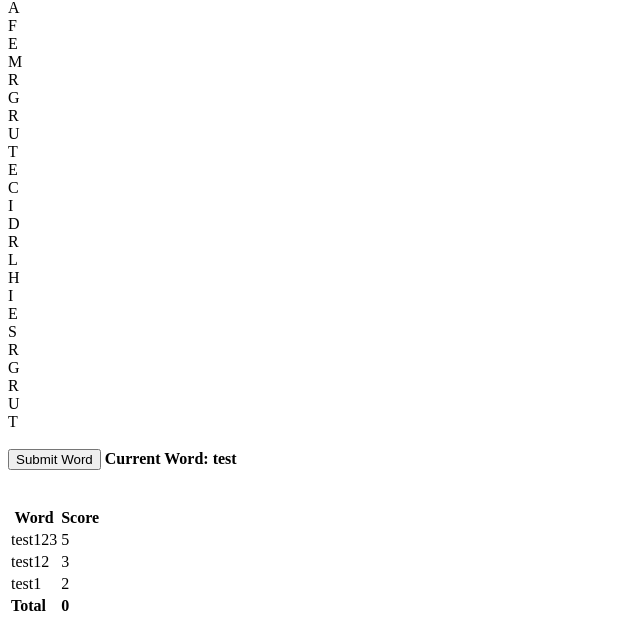
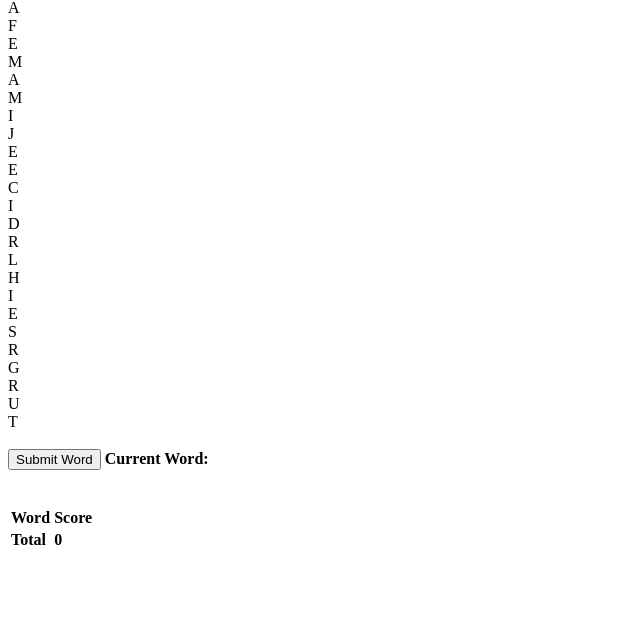
Before and after one commit to Lyddem/Boggle, a React app: page / in a window 1280 px wide. Shown: the part 331-952 px from the top of the page, without its empty margins (0-640 px from the left). After the commit the page ends 891 px from the top, so only its background shows below. Built offline with nearby package versions, Linux system fonts and the light colour scheme; the HTML template or start-up script is replaced by a standard one.

Commit message:
currentWord reset

```diff
--- a/src/components/App.jsx
+++ b/src/components/App.jsx
@@ -8,9 +8,10 @@ class App extends React.Component {
     this.state = {
       total: 0,
       color: '#FFF',
-      currentWord: 'test',
-      urrenWord: [],
-      data: ['test123','test12','test1'],
+      currentWord: '',
+      // currenWord: [],
+      color_white: true,
+      data: [],
       board1: [],
       board2: [],
       board3: [],
@@ -77,12 +78,15 @@ class App extends React.Component {
     }
 
   clicked(event) {
-    console.log('EVENT', event.target.innerText);
+    // console.log('Text', event.target.innerText);
+    let letter = event.target.innerText;
     event.target.style.backgroundColor = "#ACCEEC";
-     //change background color
+    //change background color
     let newColor= this.state.color === "#FFF" ? "#ACCEEC" : "#FFF";
     this.setState({ color: newColor });
     // add letter to currentWord
+    this.setState({currentWord: this.state.currentWord + letter})
+    console.log('currentWord', this.state.currentWord);
     //if color is not white, subtract - deselect
   }
 
@@ -115,7 +119,7 @@ class App extends React.Component {
       this.setState({ total: this.state.total += 11 });
     }
     //deselect(background color --> white)
-    this.setState({ color: '#FFF'})
+    this.setState({ color: '#FFF', currentWord: '' })
   }
 
   render () {
@@ -134,9 +138,9 @@ class App extends React.Component {
             })}
           </div>
           <div className="row">
-          {this.state.board5.map((letter, index) => {
+          {this.state.board2.map((letter, index) => {
             return (
-              <div className="btn" onClick={() => this.clicked(e)} style={{background:this.state.color}}> {letter}
+              <div className="btn" onClick={(e) => {this.clicked(e)}}> {letter}
               </div>
             )
           })}
@@ -144,8 +148,7 @@ class App extends React.Component {
           <div className="row">
           {this.state.board3.map((letter, index) => {
             return (
-              <div className="btn" value={letter} onClick={() => this.clicked({letter})}>
-                <span>{letter}</span>
+              <div className="btn" onClick={(e) => {this.clicked(e)}}> {letter}
               </div>
             )
           })}
@@ -153,8 +156,7 @@ class App extends React.Component {
           <div className="row">
           {this.state.board4.map((letter, index) => {
             return (
-              <div className="btn" value={letter} onClick={() => this.clicked({letter})}>
-                <span>{letter}</span>
+              <div className="btn" onClick={(e) => {this.clicked(e)}}> {letter}
               </div>
             )
           })}
@@ -162,12 +164,12 @@ class App extends React.Component {
           <div className="row">
           {this.state.board5.map((letter, index) => {
             return (
-              <div className="btn" value={letter} onClick={() => this.clicked({letter})}>
-                <span>{letter}</span>
+              <div className="btn" onClick={(e) => {this.clicked(e)}}> {letter}
               </div>
             )
           })}
           </div>
+
         </div> &nbsp;
 
       {/* Current Word & Submit */}
--- a/src/components/ScoreBoard.jsx
+++ b/src/components/ScoreBoard.jsx
@@ -31,7 +31,7 @@ class ScoreBoard extends React.Component {
 
   render() {
 
-    {console.log('total', this.props.total )}
+    // {console.log('total', this.props.total )}
     return (
       <div id="scoreboard">
         <table>
```
